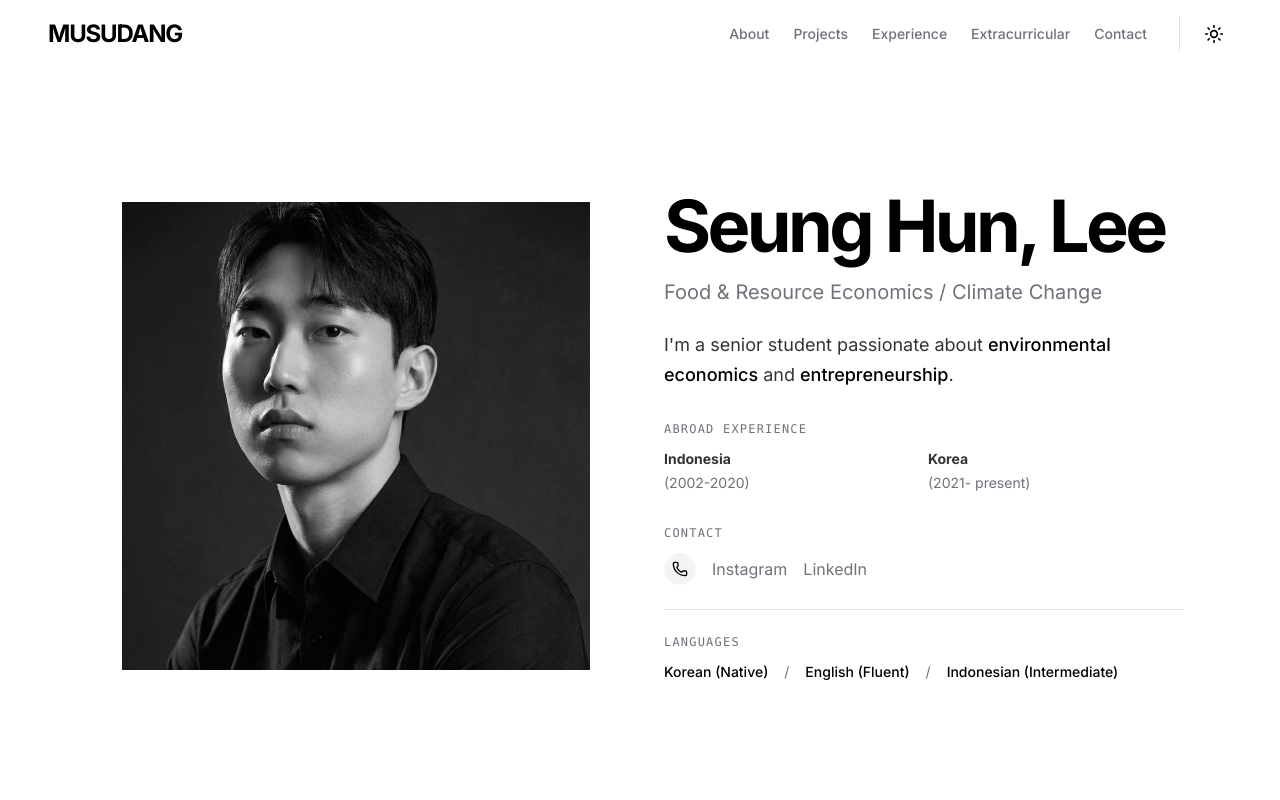
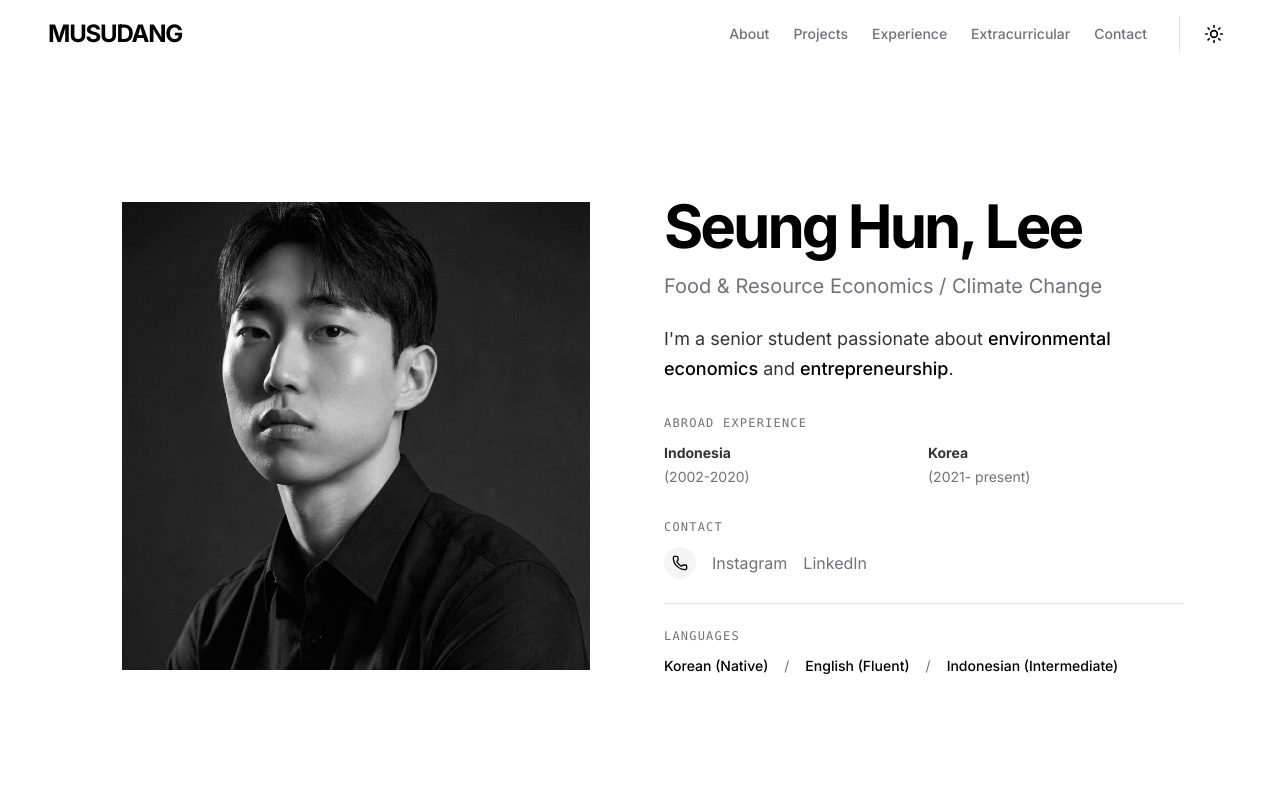
Before and after one commit to musudang/portfolio_LEE, a Next.js app: page / in a window 1280 px wide. Shown: the top 800 px of the page. Built offline with nearby package versions, Linux system fonts and the light colour scheme.

Commit message:
218time2338

```diff
--- a/src/app/page.tsx
+++ b/src/app/page.tsx
@@ -44,7 +44,7 @@
               className="space-y-6"
             >
               <div>
-                <h1 className="text-5xl md:text-7xl font-bold tracking-tighter mb-4">
+                <h1 className="text-4xl md:text-6xl font-bold tracking-tighter mb-4">
                   Seung Hun, Lee
                 </h1>
                 <p className="text-xl text-muted-foreground">
```
